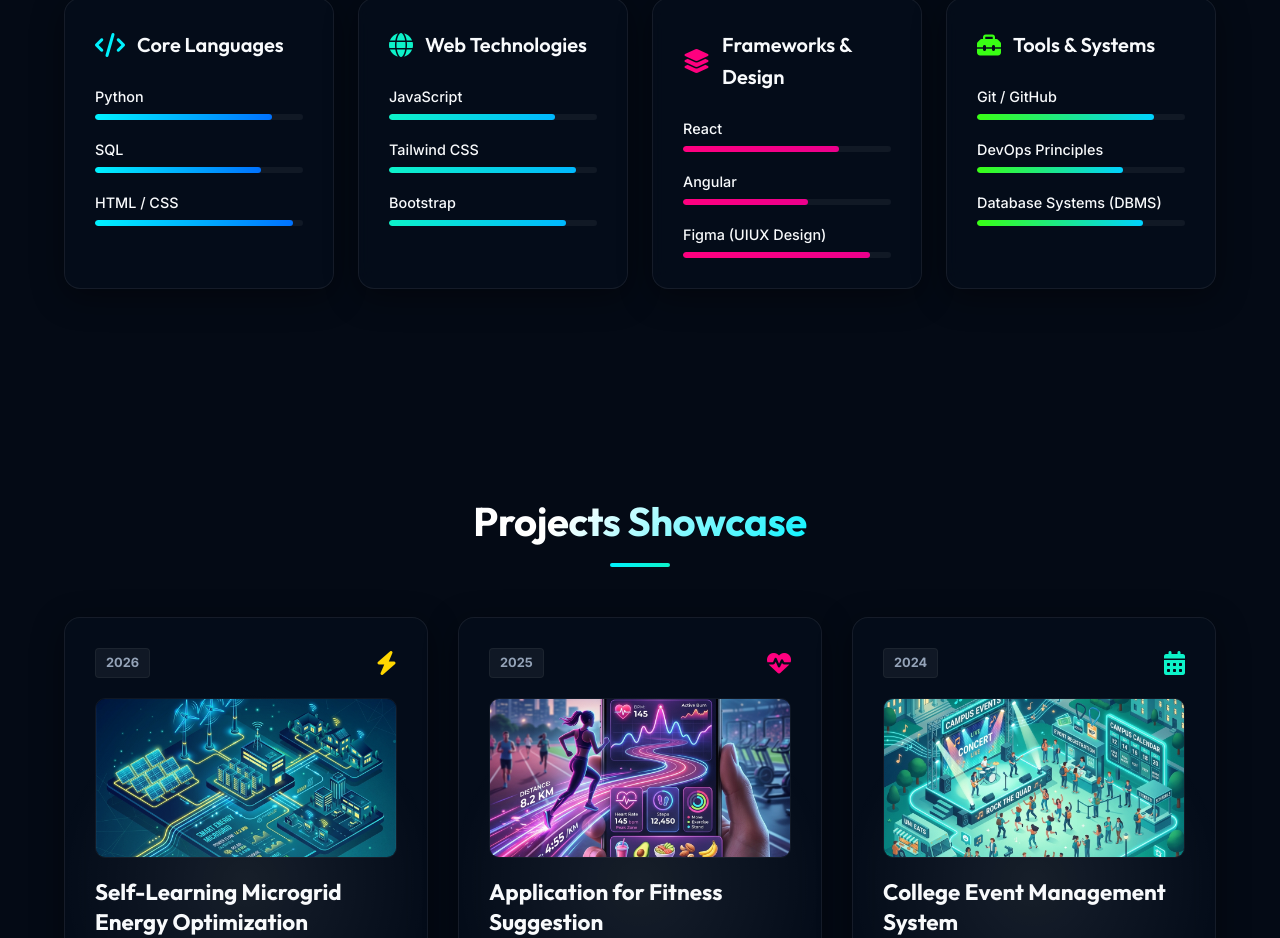
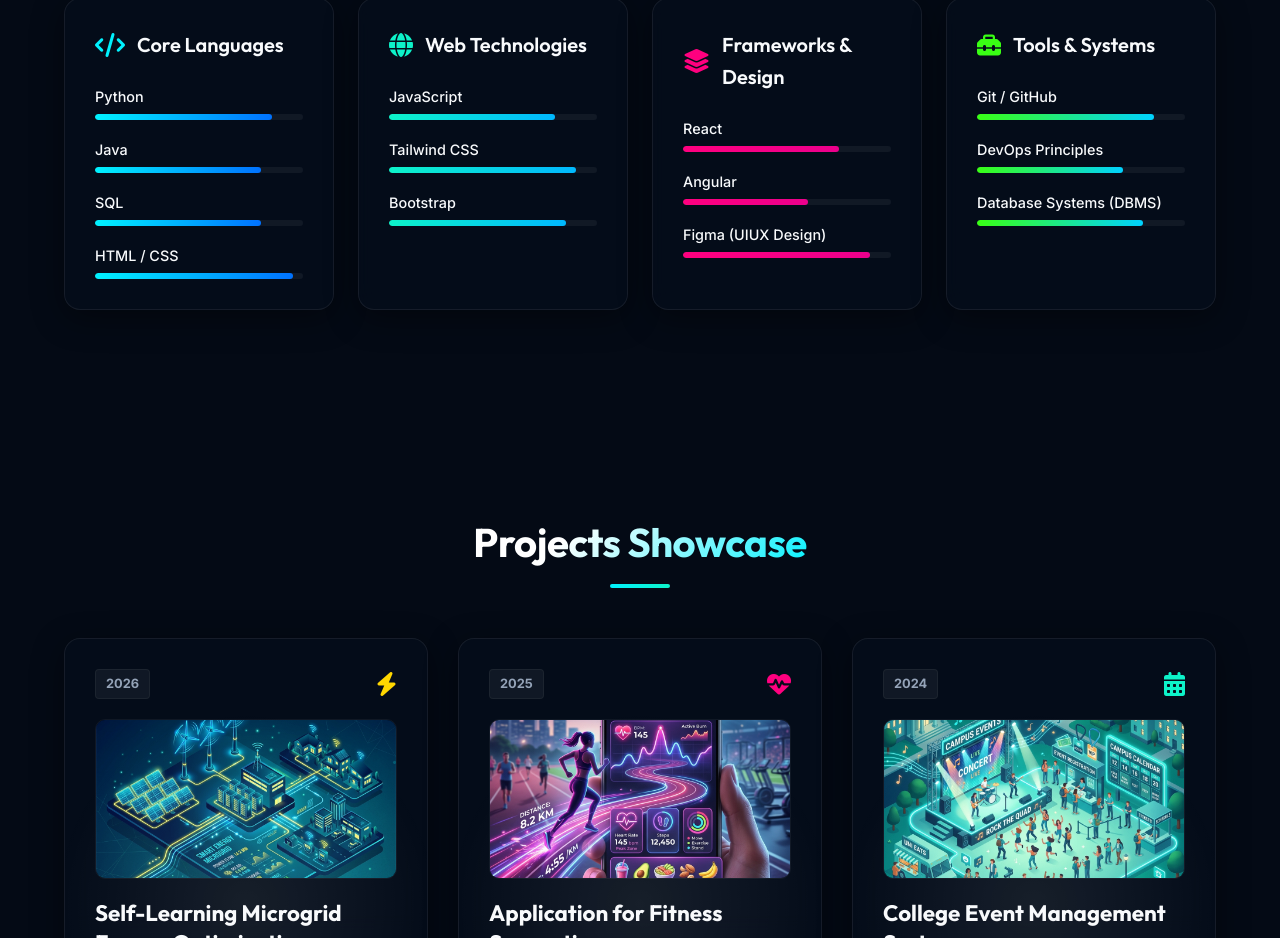
Before and after one commit to Pavithpovi/Pavith-Portfolio, a React (Vite) app: page / in a window 1280 px wide. Shown: the part 1815-2753 px from the top of the page. Built offline with nearby package versions, Linux system fonts and the light colour scheme.

Commit message:
Add Java to core languages list

```diff
--- a/src/components/Skills.jsx
+++ b/src/components/Skills.jsx
@@ -25,6 +25,7 @@ export default function Skills() {
             icon: "fa-solid fa-code text-neon-blue",
             skills: [
                 { name: "Python", level: "85%" },
+                { name: "Java", level: "80%" },
                 { name: "SQL", level: "80%" },
                 { name: "HTML / CSS", level: "95%" }
             ]
```
